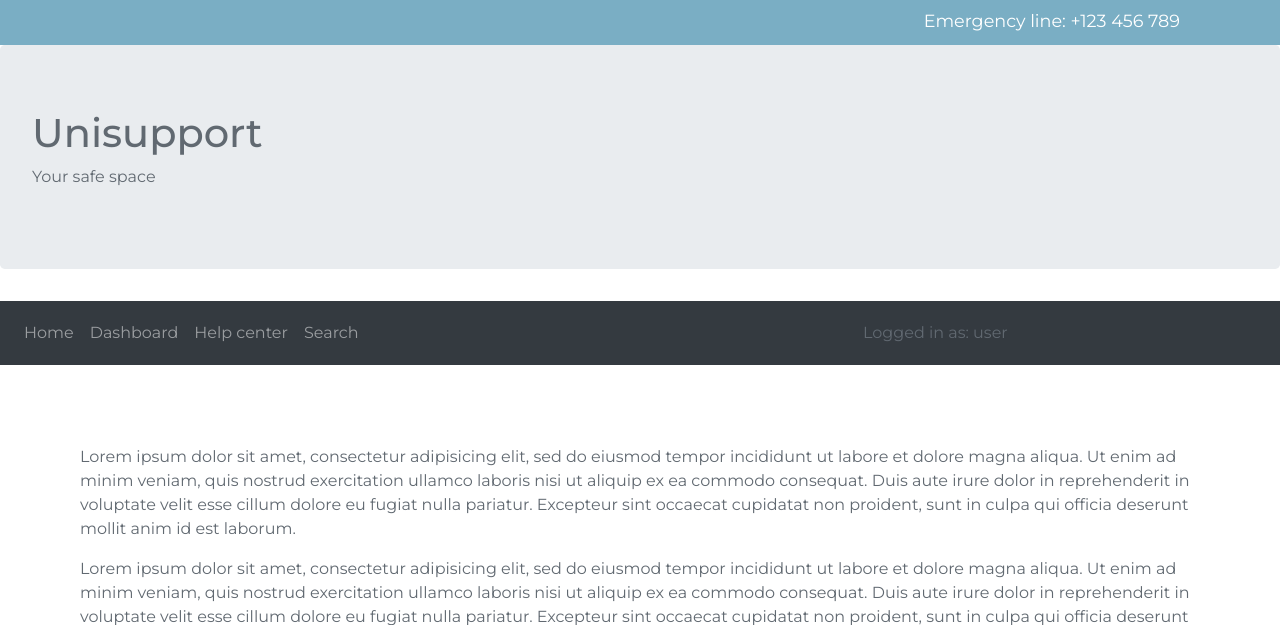
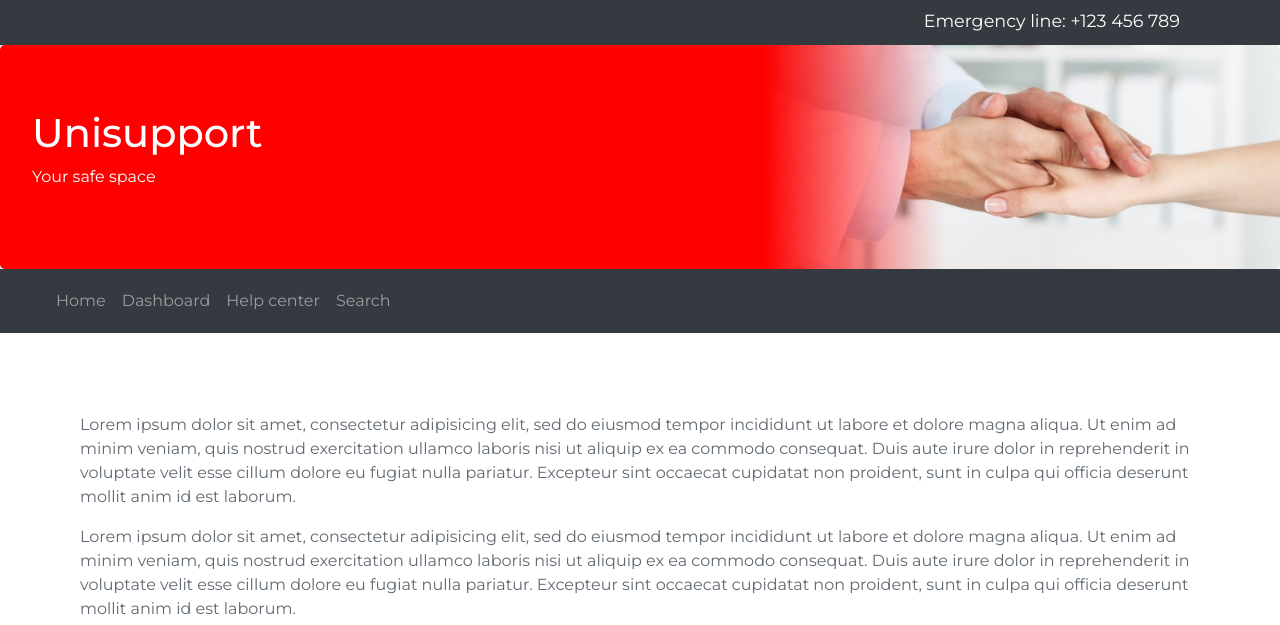
Before and after one commit to rainestormee/unisupportonline, a Django app: page /terms/ in a window 1280 px wide. Shown: the top 625 px of the page. Run offline with Django 3.2, Linux system fonts and the light colour scheme; some libraries are stand-ins or nearby versions.

Commit message:
Update: reworked Terms

```diff
--- a/uniSupportOnline/uniSupportOnline/templates/terms.html
+++ b/uniSupportOnline/uniSupportOnline/templates/terms.html
@@ -6,7 +6,7 @@
     <meta content="width=device-width, initial-scale=1.0, viewport-fit=cover" name="viewport">
     <meta content="ie=edge" http-equiv="X-UA-Compatible">
     <title>Unisupport</title>
-    <link href="{% static '/images/logo.png' %}" rel="shortcut icon">
+    <link href="{% static '/images/bigbrain.png' %}" rel="shortcut icon">
     <!-- Bootstrap 4.5 CSS -->
     <link href="{% static '/styles/bootstrap.min.css' %}" rel="stylesheet">
     <link href="{% static '/styles/bootstrap.css' %}" rel="stylesheet">
@@ -20,10 +20,10 @@
 <body>
 
   <!-- Top Bar -->
-<div class="top-bar sticky-top">
+  <div class="top-bar bg-dark sticky-top">
     <div class="container">
       <div class="col-12 text-right">
-            <p><a href="tel:+1234">Emergency line: +123 456 789</a></p>
+        <p><a href="tel:+1234">Emergency line:  +123 456 789</a></p>
       </div>
 
     </div>
@@ -32,27 +32,22 @@
 
 
   <!-- Navigation -->
-<div class="jumbotron">
+  <div class="jumbotron" id="header">
     <h1>Unisupport</h1>
     <p>Your safe space</p>
   </div>
-<nav class="navbar navbar-expand-md navbar-dark bg-dark sticky-top">
-    <button class="navbar-toggler" data-target="collapse_target" data-toggle="collapse">
-        <span class="navbar-togler-icon"></span>
+
+    <nav class="navbar navbar-dark bg-dark sticky-top navbar-expand-lg">
+        <button class="navbar-toggler " type="button" data-toggle="collapse" data-target="#navbarResponsive" name="button">
+          <span class="navbar-toggler-icon"></span>
         </button>
-
-    <!-- <a class="navbar-brand" href="index"><img src="{% static '/images/logo.png' %}" alt=""></a> -->
-
-      <ul class="navbar-nav mr-auto mt-2 mt-lg-0">
+        <div class="collapse navbar-collapse" id="navbarResponsive">
+            <ul class="navbar-nav bg-dark vw-80" style='padding-left: 2rem;'>
 				<li class="nav-item"><a class="nav-link" href="../">Home</a></li>
 				<li class="nav-item"><a class="nav-link" href="../dashboard">Dashboard</a></li>
 				<li class="nav-item"><a class="nav-link" href="../help">Help center</a></li>
 				<li class="nav-item"><a class="nav-link" href="../search">Search</a></li>
       </ul>
-
-    <div class="container col-md-4" style="margin-right: 0">
-        Logged in as: user
-    </div>
 
 </nav>
 <!-- End Navigation -->
@@ -87,6 +82,9 @@
 
 <!-- Start Footer -->
 <footer>
+  <div class="container text-center" style="margin-bottom: 3rem ">
+    <img src="{% static '/styles/logo.png' %}" style="width:30vw;">
+  </div>
     <div class="row">
         <div class="col-md-4 text-center">
             <a href="../terms">Terms of Service</a>
@@ -98,7 +96,7 @@
             <a href="../contact">Contact</a>
         </div>
         <div class="container text-center" style="margin-top: 2rem;">
-            <p>Copyright 2020 Unisuppport</p>
+            <p>Copyright 2020 Unisupport</p>
         </div>
     </div>
 </footer>
```
Lines whose indentation alone changed are shown as unchanged.
